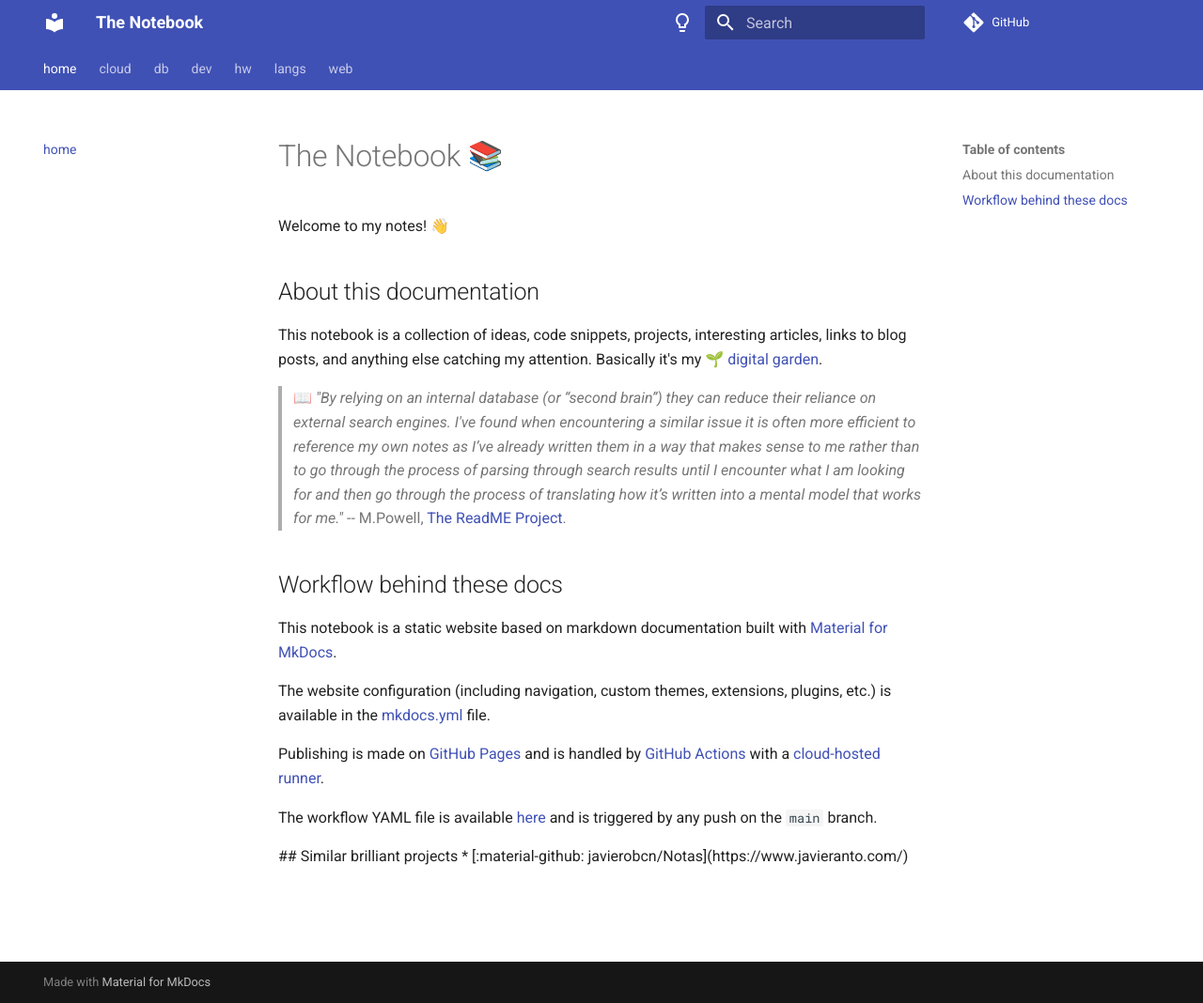
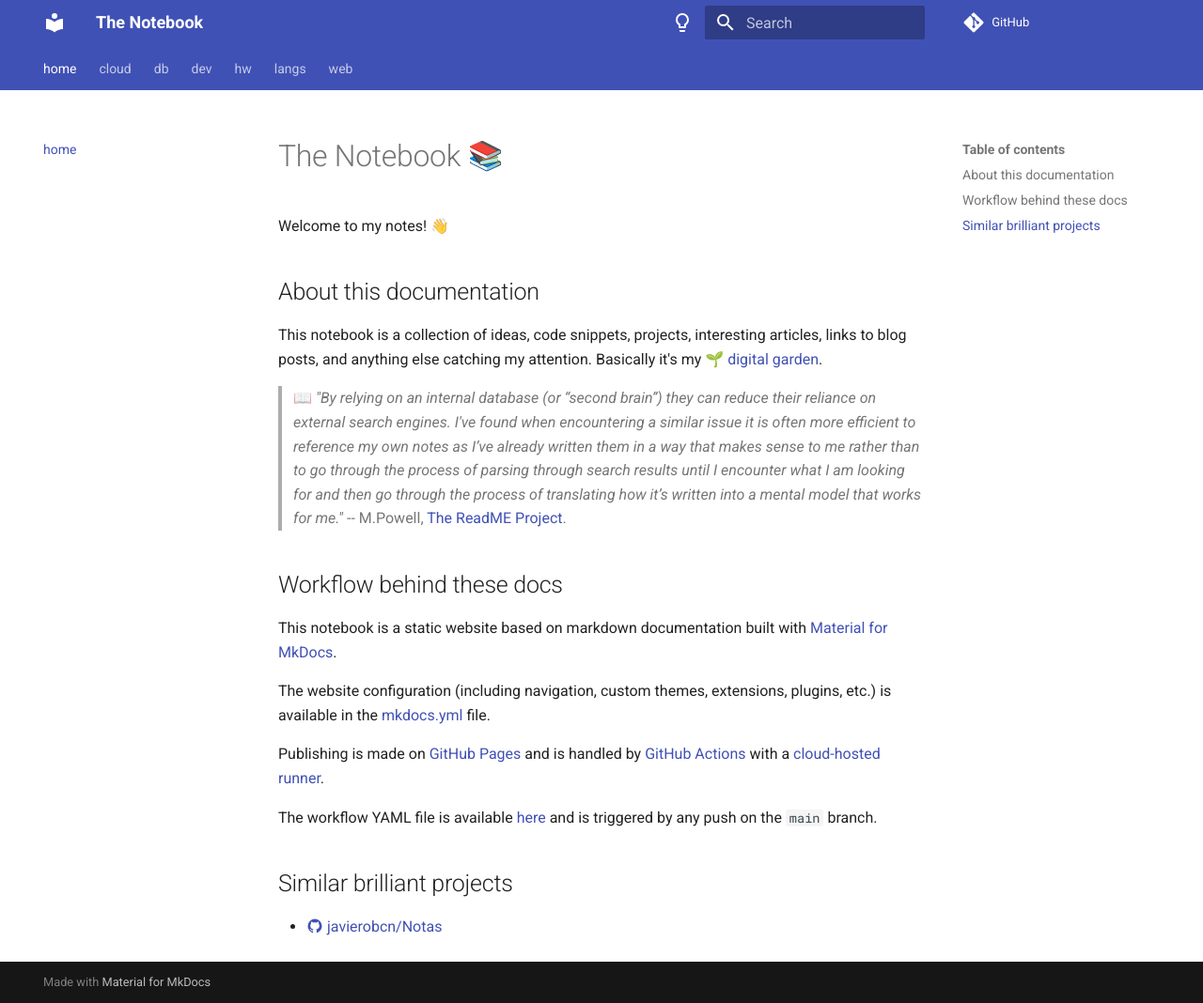
Before and after one commit to sannae/the-notebook, an MkDocs documentation site: the page built from docs/index.md, in a window 1280 px wide and 1068 px high. Shown: the whole window at 94% size. Built offline with MkDocs 1.6.1 and Material for MkDocs 9.7.7, drawn with Linux system fonts in a browser that asks for light colours; emoji names are drawn with the system emoji font; comment, search, counter and statistics services are not loaded.

```diff
--- a/docs/index.md
+++ b/docs/index.md
@@ -20,8 +20,6 @@
 
 The workflow YAML file is available [here](https://github.com/sannae/the-notebook/blob/main/.github/workflows/ci.yaml) and is triggered by any push on the `main` branch.
 
-<div id="demo">
-
 ## Similar brilliant projects
 
 * [:material-github: javierobcn/Notas](https://www.javieranto.com/)
```
